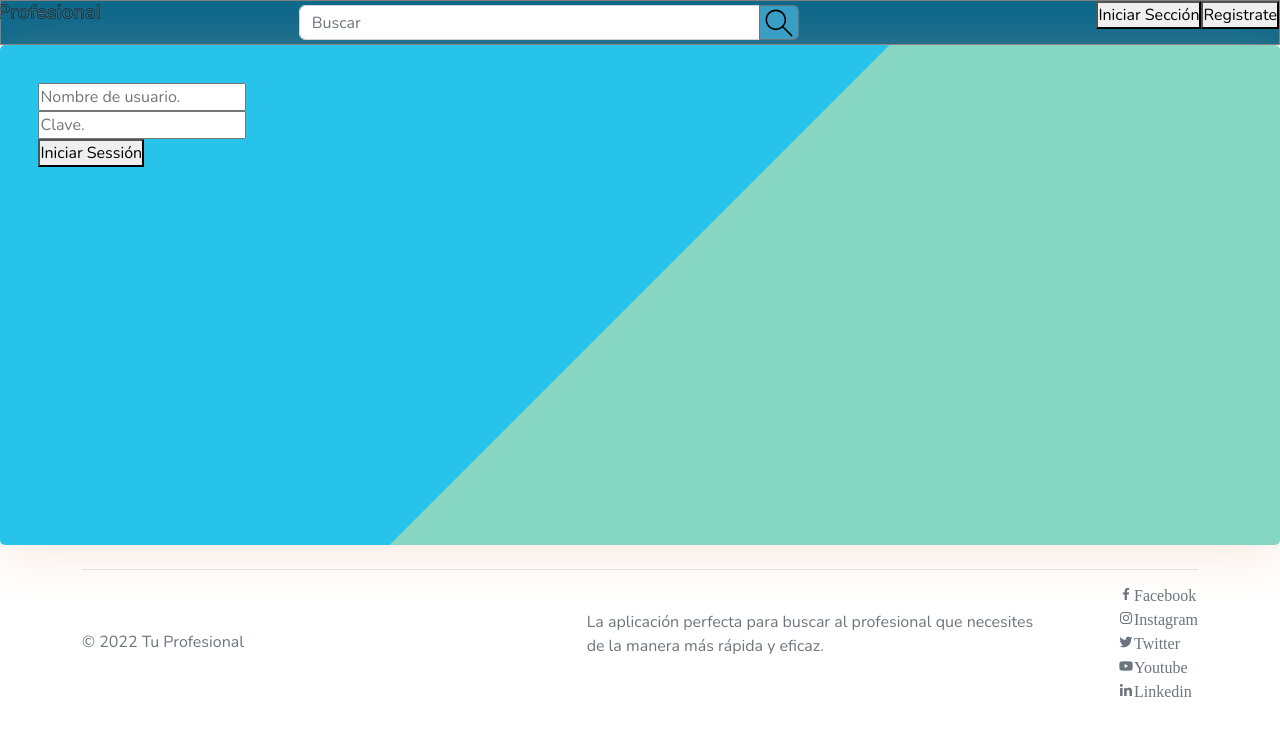
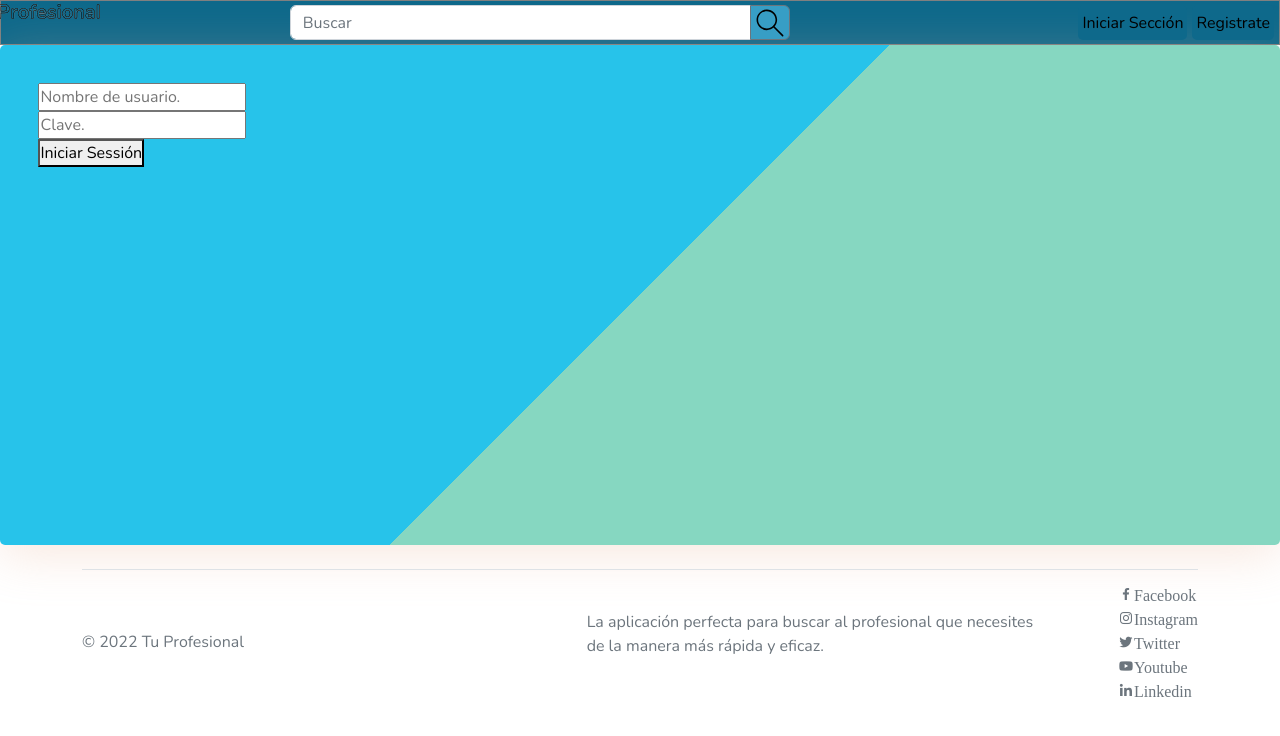
Before and after one commit to BenjaCardozo/AppProveedoresServiciosFront, a React (Create React App) app: page /login in a window 1280 px wide. Shown: the top 736 px of the page. Built offline with nearby package versions, Linux system fonts and the light colour scheme.

Commit message:
Modificar estilo nav

```diff
--- a/src/components/navbar/Buscador.css
+++ b/src/components/navbar/Buscador.css
@@ -37,13 +37,11 @@ button#button-addon2{
     height: 35px;
     width: 40px;
     padding: 0;
-    background-color: #45afd7c2;
+    background-color: #379ec5;
 }
-button#button-addon2:hover{
-    background-color: antiquewhite;
-}
+
 button#button-addon2:active{
-    border: 1px solid black;
+    background-color: #0f2b46;
 }
 
 .dropdown{
@@ -53,15 +51,40 @@ svg.icon{
     margin-top: -2px;
 }
 
-@media(max-width:869px)and (min-width:414px){
+a button{
+    height: 35px;
+    padding: 4px;
+    border-radius: 5px;
+    margin-right: 5px;
+    background-color: #0e698b;
+    border: none;
+}
+a button:hover{
+    background-color: #379ec5;
+}
+a button:active{
+    background-color: #0f2b46;
+    color: white;
+}
+@media(max-width:869px)and (min-width:501px){
     div#buscador{
-        width: 250px;
+        width: 300px;
+    }
+}
+@media(max-width:500px)and (min-width:414px){
+    div#buscador{
+        width: 200px;
     }
 }
 /*sm*/
 
-@media(max-width:413px)and (min-width:10px){
+@media(max-width:413px)and (min-width:345px){
 	div#buscador{
         width: 140px;
     }
 }
+@media(max-width:344px)and (min-width:10px){
+	div#buscador{
+        display: none;
+    }
+}
--- a/src/components/navbar/Logo.css
+++ b/src/components/navbar/Logo.css
@@ -3,3 +3,8 @@ img{
     margin-top: 20px;
     margin-left: 70px;
 }
+@media(max-width:975px)and (min-width:10px){
+    div.appLogo{
+        display: none;
+    }
+}
--- a/src/components/navbar/Logo.js
+++ b/src/components/navbar/Logo.js
@@ -1,7 +1,7 @@
 import "./Logo.css";
 export function Logo() {
   return (
-    <div>
+    <div class="appLogo">
       <a
         href="/"
         class="col-md-4 d-flex align-items-center justify-content-center mb-3 mb-md-0 me-md-auto link-dark text-decoration-none"
--- a/src/components/navbar/Nav.css
+++ b/src/components/navbar/Nav.css
@@ -6,3 +6,10 @@ nav#navegador{
     display: flex;
     background-color: #0E698B;
 }
+
+div.iniciarRegistrar{
+    height: 100%;
+    display: flex;
+    grid-template-columns: 1fr 1fr;
+    align-items: center;
+}
--- a/src/components/navbar/Nav.js
+++ b/src/components/navbar/Nav.js
@@ -25,7 +25,7 @@ export function Nav() {
         {session ? (
           <Perfil setSession={setSession}/>
         ) : (
-          <div>
+          <div className="iniciarRegistrar">
             <Link to={`/login`}>
               <button type="button">Iniciar Sección</button>
             </Link>
```
